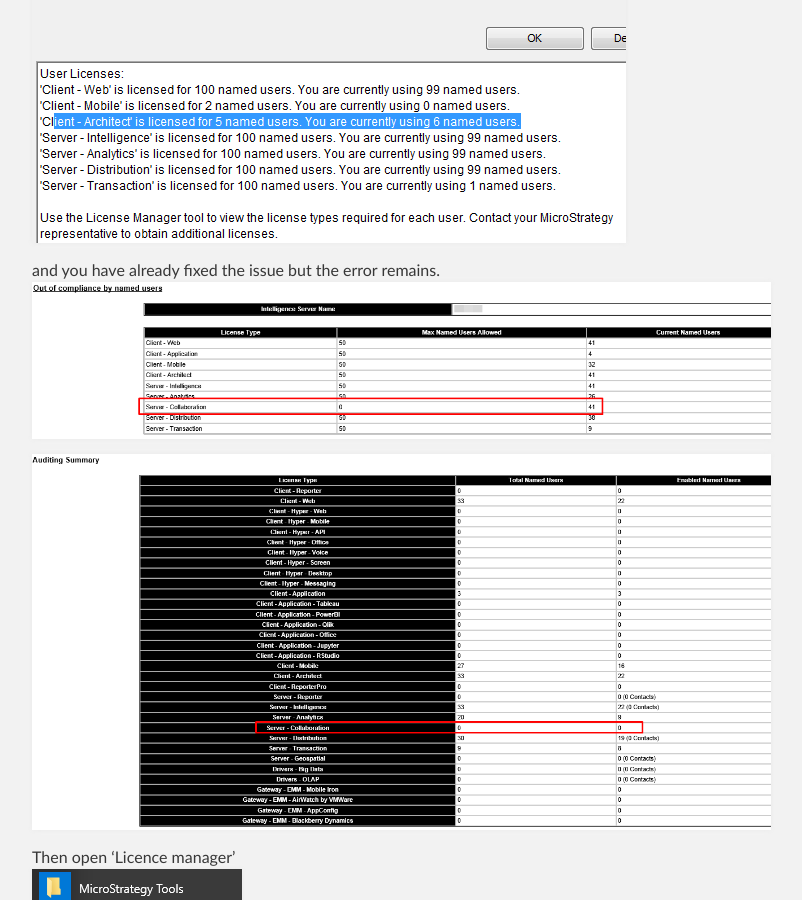
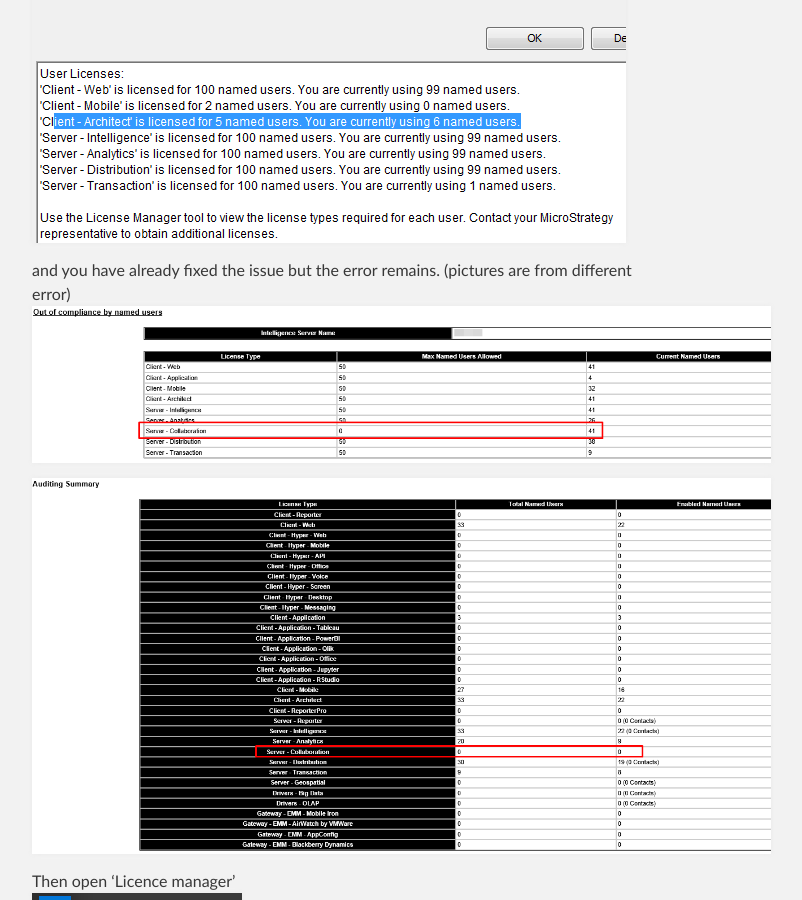
Before and after one commit to kl82slo/kl82slo.github.io, a Jekyll site: the page built from _posts/2021-06-20-0007 Manually trigger compliance check in MicroStrategy License Manager.md, in a window 1280 px wide and 900 px high, scrolled down 709 px. Shown: the whole window, without its empty margins (288-1090 px from the left). Built offline with Jekyll 4.4.1, drawn with Linux system fonts in a browser that asks for light colours.

Commit message:
Update 2021-06-20-0007 Manually trigger compliance check in MicroStrategy License Manager.md

```diff
--- a/_posts/2021-06-20-0007 Manually trigger compliance check in MicroStrategy License Manager.md
+++ b/_posts/2021-06-20-0007 Manually trigger compliance check in MicroStrategy License Manager.md
@@ -11,7 +11,7 @@
 
 ![License_manager1](/img/20210620_0007/License_manager1.png)
 
-and you have already fixed the issue but the error remains. <br />
+and you have already fixed the issue but the error remains. (pictures are from different error) <br />
 ![compliance](/img/20210620_0007/compliance_hidden.png)
 
 ![compliance1](/img/20210620_0007/compliance1.png)
```
